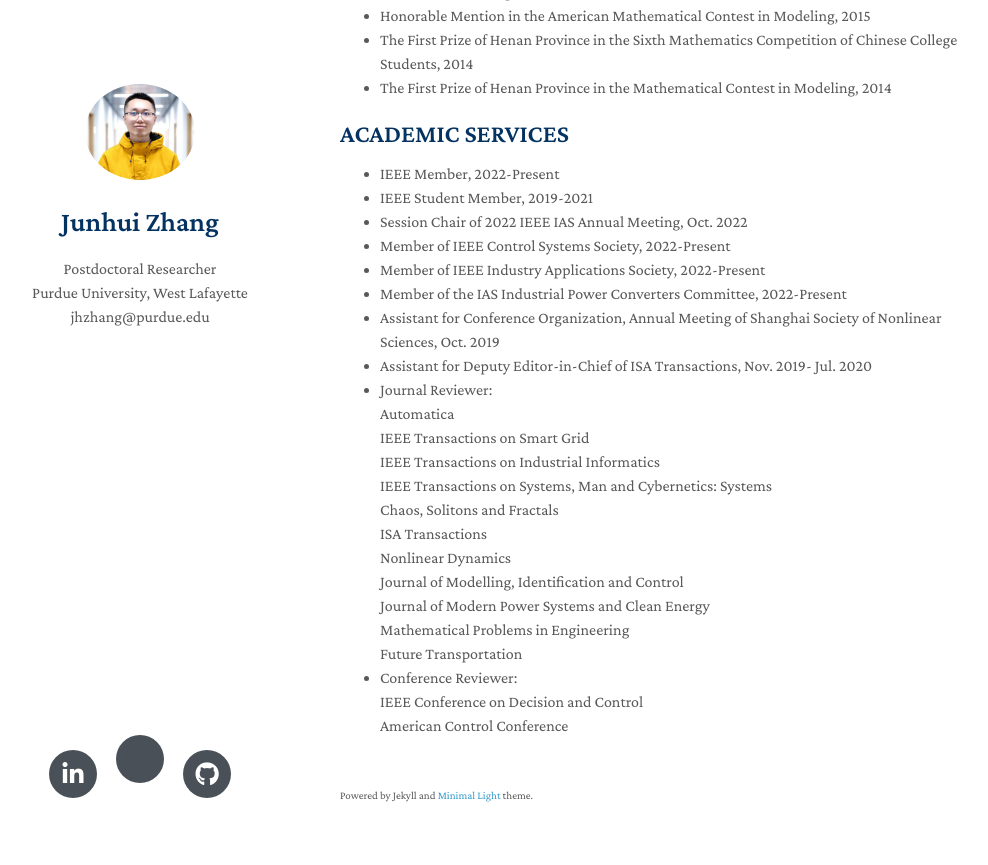
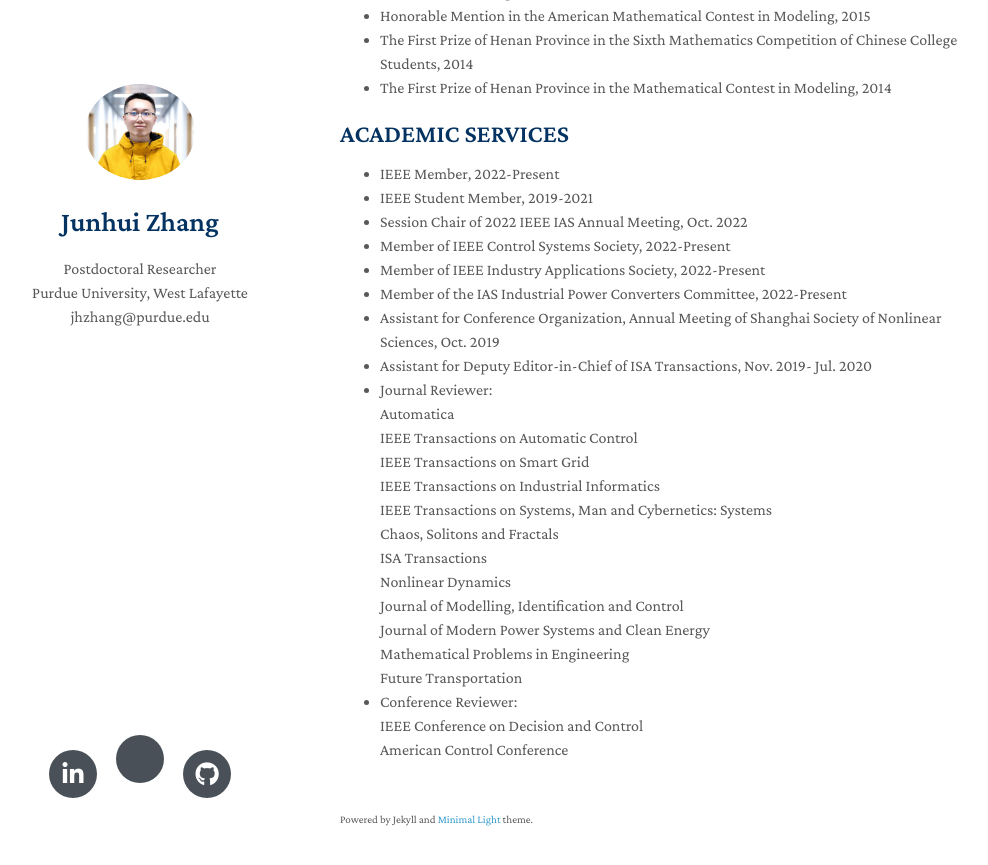
Before and after one commit to MrJUNHUIZHANG/Homepage, a Jekyll site: the page built from index.md, in a window 1280 px wide and 900 px high, scrolled down 2025 px. Shown: the top 865 px of the window, without its empty margins (130-1118 px from the left). Built offline with Jekyll 4.4.1, drawn with Linux system fonts in a browser that asks for light colours; nearby versions of some CDN libraries; a style sheet for code colours, icons or effects is not loaded; our own code applies the rules of GitHub Pages for plain Markdown files.

Commit message:
Update index.md

```diff
--- a/index.md
+++ b/index.md
@@ -122,6 +122,8 @@ My research interests are  **the interplay between control, optimization and mac
   <br>
   Automatica
   <br>
+  IEEE Transactions on Automatic Control
+  <br>
   IEEE Transactions on Smart Grid
   <br>
   IEEE Transactions on Industrial Informatics
```
